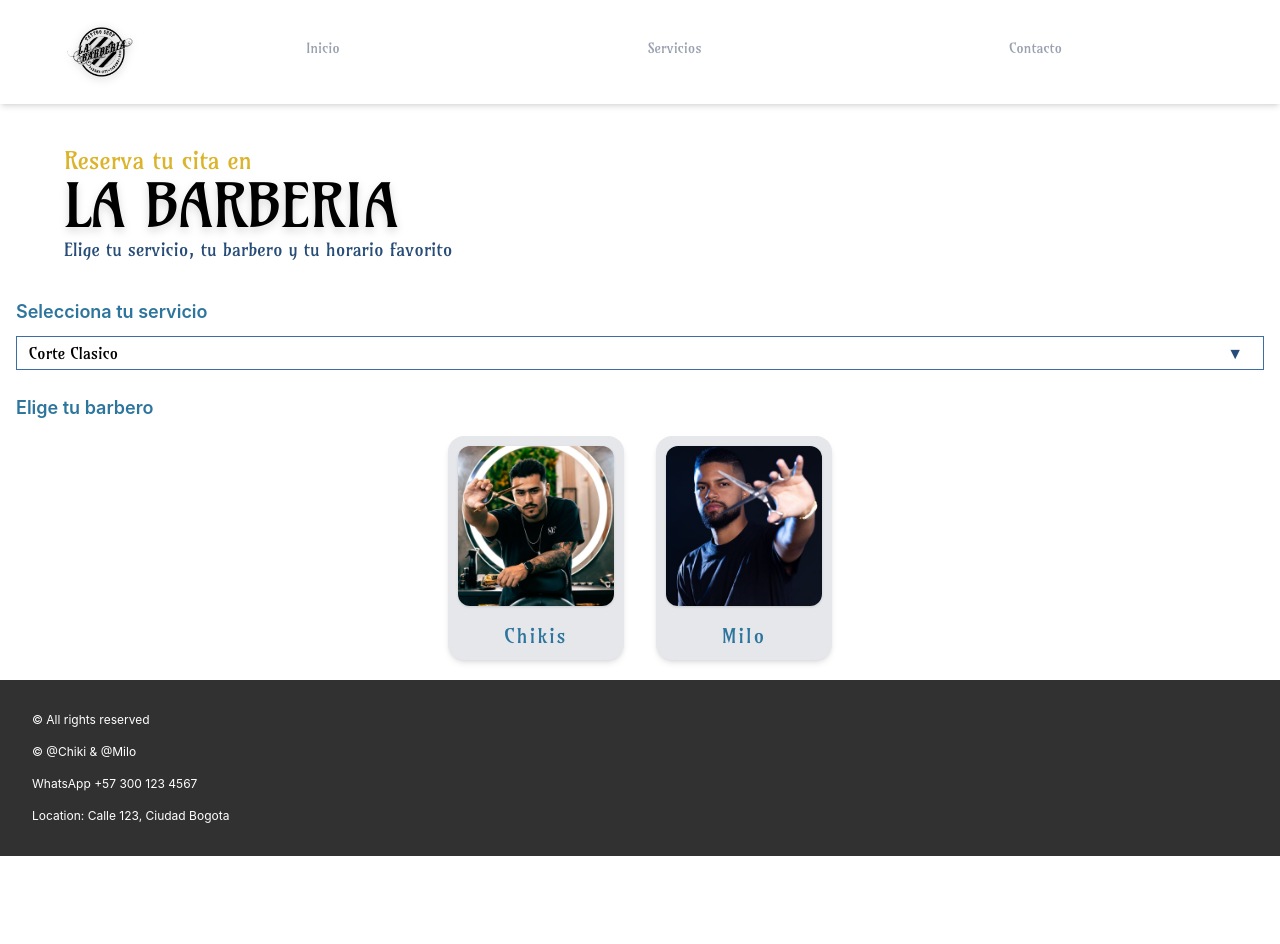
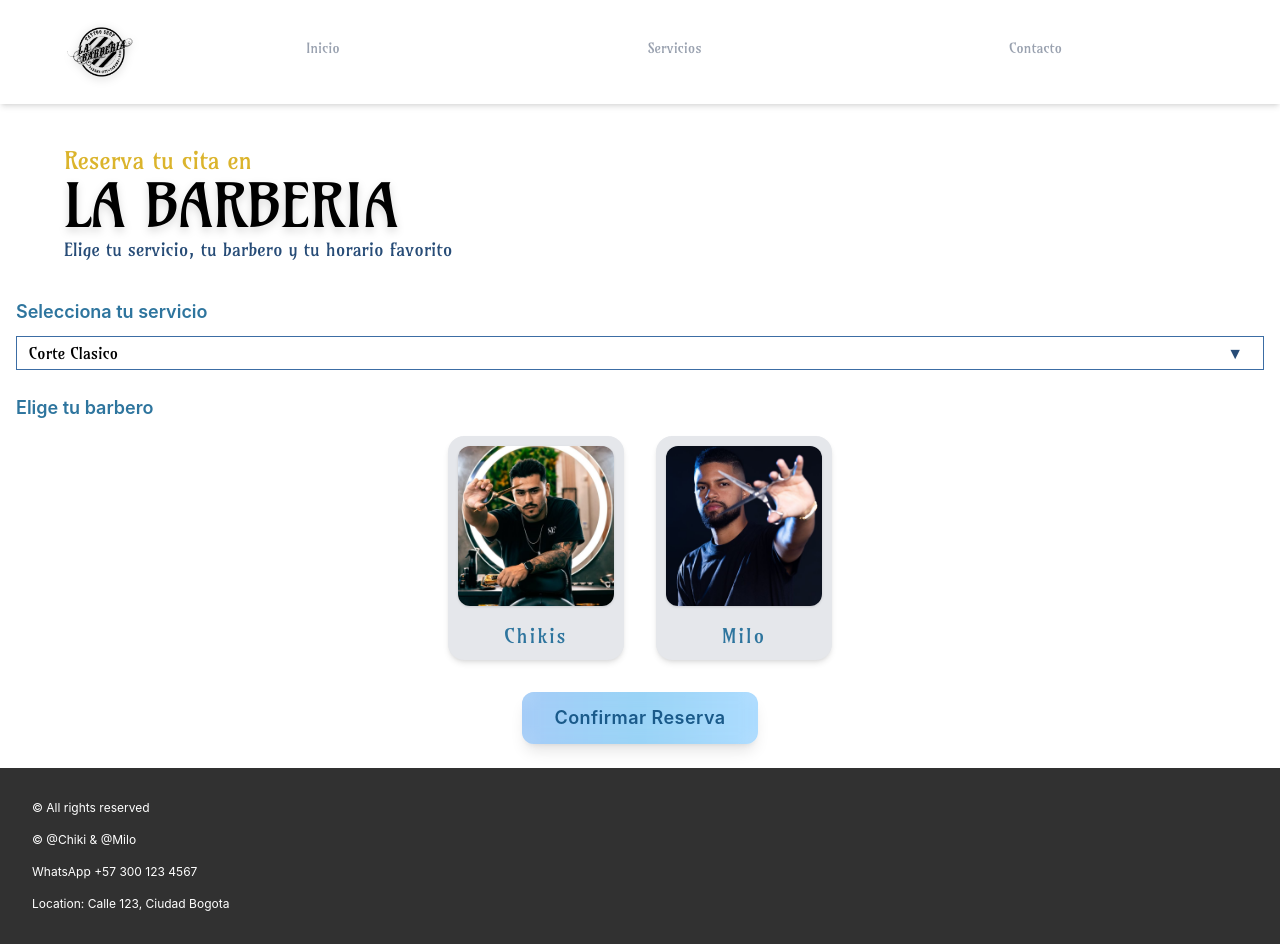
Before and after one commit to Srchikis29/Barberia, a React (Vite) app: page /Reserve in a window 1280 px wide. Before the commit the page ends 856 px from the top, so only its background shows below. Built offline with nearby package versions, Linux system fonts and the light colour scheme.

Commit message:
Boton Confirmar Reserva listo

```diff
--- a/src/App.jsx
+++ b/src/App.jsx
@@ -3,6 +3,7 @@ import Home from "./pages/home";
 import Service from "./pages/service";
 import Contact from "./pages/contact";
 import Reserva from "./pages/Reserve";
+import ConfirmReserve from "./pages/confirmReserve";
 
 function App() {
   return (
@@ -11,6 +12,7 @@ function App() {
       <Route path="/service" element={<Service />} />
       <Route path="/contact" element={<Contact />} />
       <Route path="/Reserve" element={<Reserva />} />
+      <Route path="/Reserve/confirmReserve" element={<ConfirmReserve />} />
     </Routes>
   );
 }
--- /dev/null
+++ b/src/components/BotonConfirmReserve.jsx
@@ -0,0 +1,61 @@
+import { useNavigate } from "react-router-dom";
+
+function ButtonConfirmar({
+  text = 'Confirmar Reserva',
+  onClick,
+  to,
+  className = '',
+  disabled = false,
+  type = 'button'
+}) {
+
+  const navigate = useNavigate();
+
+  const handleClick = () => {
+    if (disabled) return;
+
+    if (to) navigate(to);
+    if (onClick) onClick();
+  };
+
+    return (
+        <div className="w-full flex justify-center mt-3 mb-6">
+        <button
+            type={type}
+            onClick={handleClick}
+            disabled={disabled}
+            className={`relative inline-flex items-center justify-center
+            px-8 py-3 text-lg font-semibold rounded-xl
+            text-[#1a5a8a] bg-linear-to-r
+            from-[#9bc7f7] via-[#8ecff5] to-[#a4d8ff]
+            shadow-lg
+            transition-all duration-300 ease-out
+
+            hover:scale-105
+            hover:shadow-xl
+            hover:-translate-y-1
+
+            active:scale-95
+
+            focus-visible:outline-none
+            focus-visible:ring-2
+            focus-visible:ring-[#a7d8ff]
+
+            disabled:opacity-50
+            disabled:cursor-not-allowed
+            disabled:hover:scale-100
+            disabled:hover:translate-y-0
+
+            ${className}`}
+        >
+            {/* efecto glass */}
+            <span className="absolute inset-0 bg-white/10 backdrop-blur-sm rounded-xl pointer-events-none" />
+
+            {/* texto */}
+            <span className="relative tracking-wide">{text}</span>
+        </button>
+        </div>
+    );
+}
+
+export default ButtonConfirmar;
--- a/src/components/ServiceCard.jsx
+++ b/src/components/ServiceCard.jsx
@@ -32,7 +32,7 @@ function ServiceCard() {
       {services.map((service) => (
         <div className="p-3 flex gap-4 bg-[#E7ECEF] rounded-2xl overflow-hidden">
           {/* Imagen */}
-          <div className="w-45 h-65 md:w-30 md:h-40 flex-shrink-0">
+          <div className="w-45 h-65 md:w-30 md:h-40 shrink-0">
             <img
               src={service.image}
               alt={service.title}
--- /dev/null
+++ b/src/pages/ConfirmReserve.jsx
@@ -0,0 +1,13 @@
+import Inicio from "../components/navBar";
+
+function ConfirmReserve() {
+    return (
+    <>
+        <Inicio />
+        <h1 className='text-4xl font-bold text-center mt-20'>¡Reserva Confirmada!</h1>
+
+    </>
+    )
+}
+
+export default ConfirmReserve
--- a/src/pages/Reserve.jsx
+++ b/src/pages/Reserve.jsx
@@ -4,6 +4,8 @@ import HeroReserve from '../components/HeroReserve'
 import ChooseCut from '../components/ChooseCut'
 import ChooseBarber from '../components/ChooseBarber'
 import Footer from '../components/Footer'
+import ButtonConfirmar from '../components/BotonConfirmReserve'
+
 
 function Reserva() {
 return (
@@ -12,6 +14,7 @@ return (
         <HeroReserve />
         <ChooseCut />
         <ChooseBarber />
+        <ButtonConfirmar to="/Reserve/confirmReserve" />
         <Footer />
 
 
```
